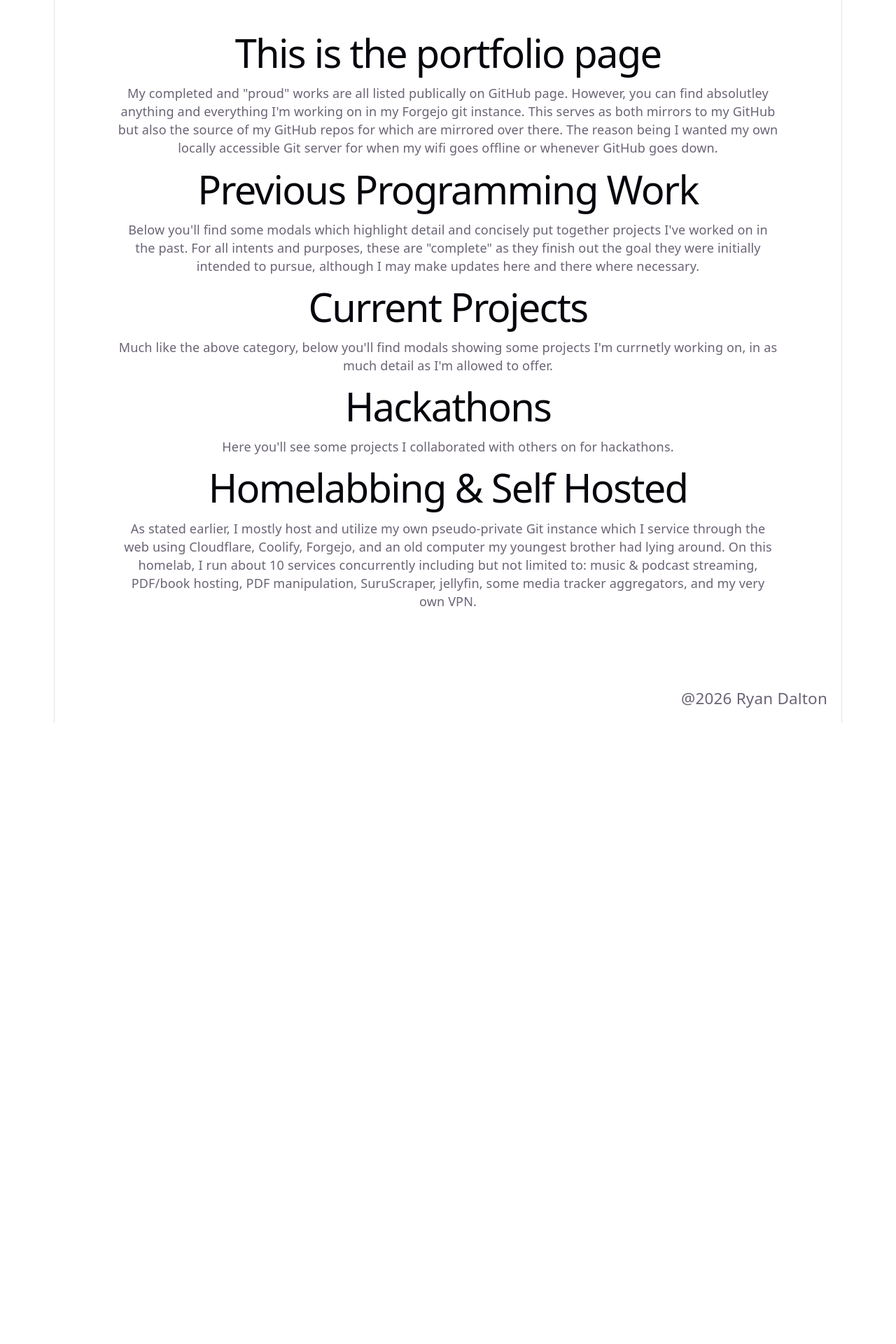
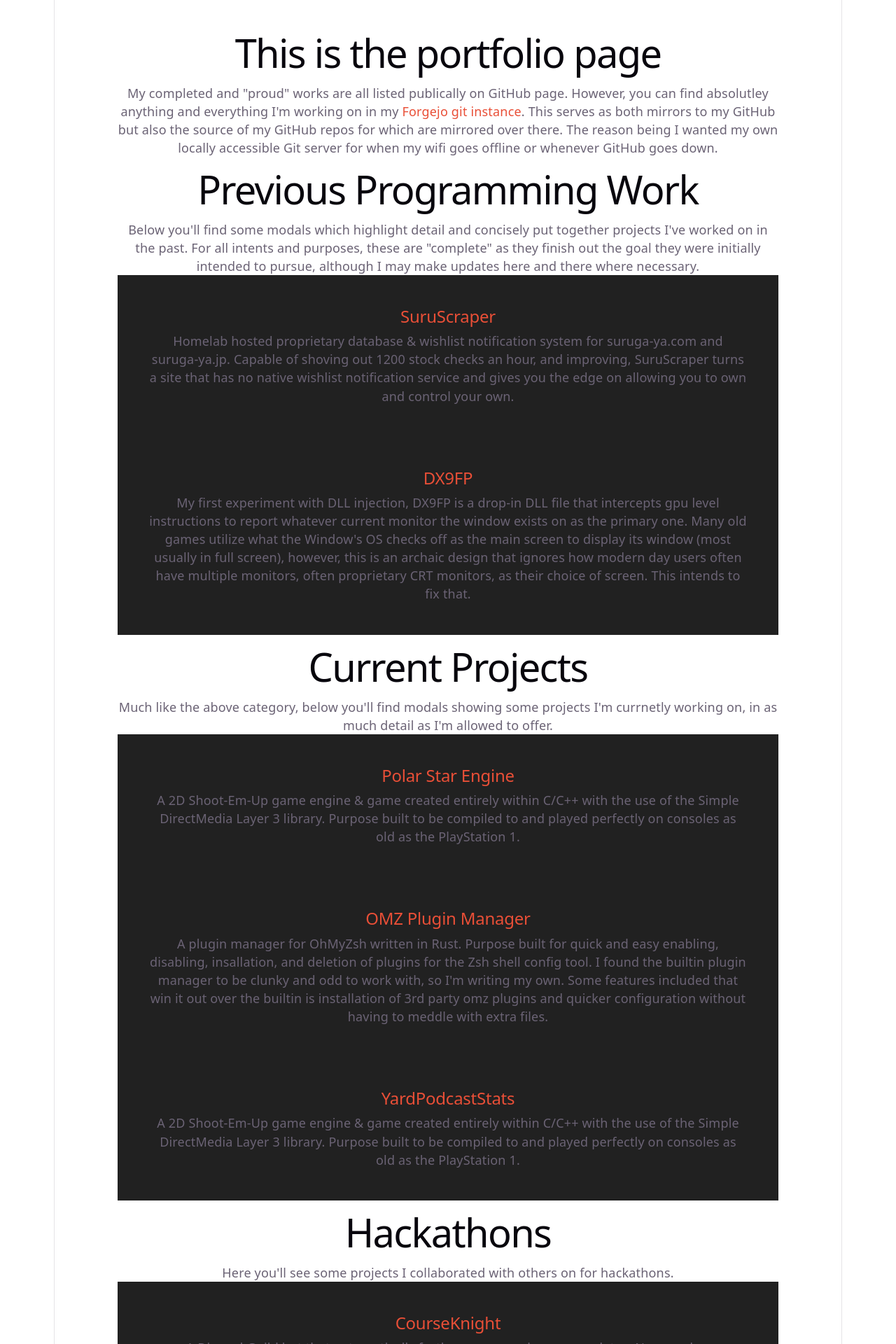
Before and after one commit to rydal05/portfolio-site, a React (Vite) app: page /#/portfolio in a window 1280 px wide. Shown: the part 160-2080 px from the top of the page at 70% size. Before the commit the page ends 1193 px from the top, so only its background shows below. Built offline with nearby package versions, Linux system fonts and the light colour scheme.

Commit message:
more portfolio scaffolding

```diff
--- a/src/pages/portfolio.jsx
+++ b/src/pages/portfolio.jsx
@@ -1,22 +1,103 @@
+import ProjectModal from "../components/ProjectModal";
+
 function Portfolio() {
 	return (
 		<>
 			<h1>This is the portfolio page</h1>
-            <p>My completed and "proud" works are all listed publically on GitHub page. However, you can find absolutley anything and everything I'm working on in my <a href="https://git.reddolphin.tech/">Forgejo git instance</a>. This serves as both mirrors to my GitHub but also the source of my GitHub repos for which are mirrored over there. The reason being I wanted my own locally accessible Git server for when my wifi goes offline or whenever GitHub goes down.</p>
+			<p>
+				My completed and "proud" works are all listed publically on
+				GitHub page. However, you can find absolutley anything and
+				everything I'm working on in my{" "}
+				<a
+					href="https://git.reddolphin.tech/"
+					class="hover:text-[#1d7cff] text-[#e94f37]"
+				>
+					Forgejo git instance
+				</a>
+				. This serves as both mirrors to my GitHub but also the source
+				of my GitHub repos for which are mirrored over there. The reason
+				being I wanted my own locally accessible Git server for when my
+				wifi goes offline or whenever GitHub goes down.
+			</p>
+			<h1>Previous Programming Work</h1>
+			<p>
+				Below you'll find some modals which highlight detail and
+				concisely put together projects I've worked on in the past. For
+				all intents and purposes, these are "complete" as they finish
+				out the goal they were initially intended to pursue, although I
+				may make updates here and there where necessary.
+			</p>
 
-            <h1>Previous Programming Work</h1>
-            <p>Below you'll find some modals which highlight detail and concisely put together projects I've worked on in the past. For all intents and purposes, these are "complete" as they finish out the goal they were initially intended to pursue, although I may make updates here and there where necessary.</p>
+			<ProjectModal
+				link="https://github.com/rydal05/SuruScraper"
+				title="SuruScraper"
+				image=""
+				text="Homelab hosted proprietary database & wishlist notification system for suruga-ya.com and suruga-ya.jp. Capable of shoving out 1200 stock checks an hour, and improving, SuruScraper turns a site that has no native wishlist notification service and gives you the edge on allowing you to own and control your own."
+			/>
+			<ProjectModal
+				link="https://github.com/rydal05/DX9FakePrimary"
+				title="DX9FP"
+				image=""
+				text="My first experiment with DLL injection, DX9FP is a drop-in DLL file that intercepts gpu level instructions to report whatever current monitor the window exists on as the primary one. Many old games utilize what the Window's OS checks off as the main screen to display its window (most usually in full screen), however, this is an archaic design that ignores how modern day users often have multiple monitors, often proprietary CRT monitors, as their choice of screen. This intends to fix that."
+			/>
+			<h1>Current Projects</h1>
+			<p>
+				Much like the above category, below you'll find modals showing
+				some projects I'm currnetly working on, in as much detail as I'm
+				allowed to offer.
+			</p>
 
-            <h1>Current Projects</h1>
-            <p>Much like the above category, below you'll find modals showing some projects I'm currnetly working on, in as much detail as I'm allowed to offer.</p>
+			<ProjectModal
+				link="https://github.com/rydal05/SDL3_POLAR-STAR"
+				title="Polar Star Engine"
+				image=""
+				text="A 2D Shoot-Em-Up game engine & game created entirely within C/C++ with the use of the Simple DirectMedia Layer 3 library. Purpose built to be compiled to and played perfectly on consoles as old as the PlayStation 1."
+			/>
+			<ProjectModal
+				link="https://github.com/rydal05/ohmyzsh-plugin-manager"
+				title="OMZ Plugin Manager"
+				image=""
+				text="A plugin manager for OhMyZsh written in Rust. Purpose built for quick and easy enabling, disabling, insallation, and deletion of plugins for the Zsh shell config tool. I found the builtin plugin manager to be clunky and odd to work with, so I'm writing my own. Some features included that win it out over the builtin is installation of 3rd party omz plugins and quicker configuration without having to meddle with extra files."
+			/>
+			<ProjectModal
+				link="https://github.com/rydal05/TheYardStats"
+				title="YardPodcastStats"
+				image=""
+				text="A 2D Shoot-Em-Up game engine & game created entirely within C/C++ with the use of the Simple DirectMedia Layer 3 library. Purpose built to be compiled to and played perfectly on consoles as old as the PlayStation 1."
+			/>
 
 			<h1>Hackathons</h1>
-            <p>Here you'll see some projects I collaborated with others on for hackathons.</p>
-
+			<p>
+				Here you'll see some projects I collaborated with others on for
+				hackathons.
+			</p>
+			<ProjectModal
+				link="https://github.com/Kumo000/CourseKnight"
+				title="CourseKnight"
+				image=""
+				text="A Discord Guild bot that automatically fecthes canvas webcourse updates. New grades, assignments, and teacher announcements, all with the help of Google Gemini to provide summaries and encouraging words of advice.
+			"
+			/>
+			<ProjectModal
+				link="https://github.com/rydal05/OpenSourceIssueTracker"
+				title="Freeira"
+				image=""
+				text="An open source JIRA subquivalent designed to showcase open source repos on github that have large deficits in their issues to pull request ratios. Intended to help intermediate devs find projects to work on and help projects gain contributors.
+			"
+			/>
 			<h1>Homelabbing & Self Hosted</h1>
-            <p>As stated earlier, I mostly host and utilize my own pseudo-private Git instance which I service through the web using Cloudflare, Coolify, Forgejo, and an old computer my youngest brother had lying around. On this homelab, I run about 10 services concurrently including but not limited to: music & podcast streaming, PDF/book hosting, PDF manipulation, SuruScraper, jellyfin, some media tracker aggregators, and my very own VPN.</p>
+			<p>
+				As stated earlier, I mostly host and utilize my own
+				pseudo-private Git instance which I service through the web
+				using Cloudflare, Coolify, Forgejo, and an old computer my
+				youngest brother had lying around. On this homelab, I run about
+				10 services concurrently including but not limited to: music &
+				podcast streaming, PDF/book hosting, PDF manipulation,
+				SuruScraper, jellyfin, some media tracker aggregators, and my
+				very own VPN.
+			</p>
 		</>
-    )
+	);
 }
 
-export default Portfolio
+export default Portfolio;
```
Lines whose indentation alone changed are shown as unchanged.
